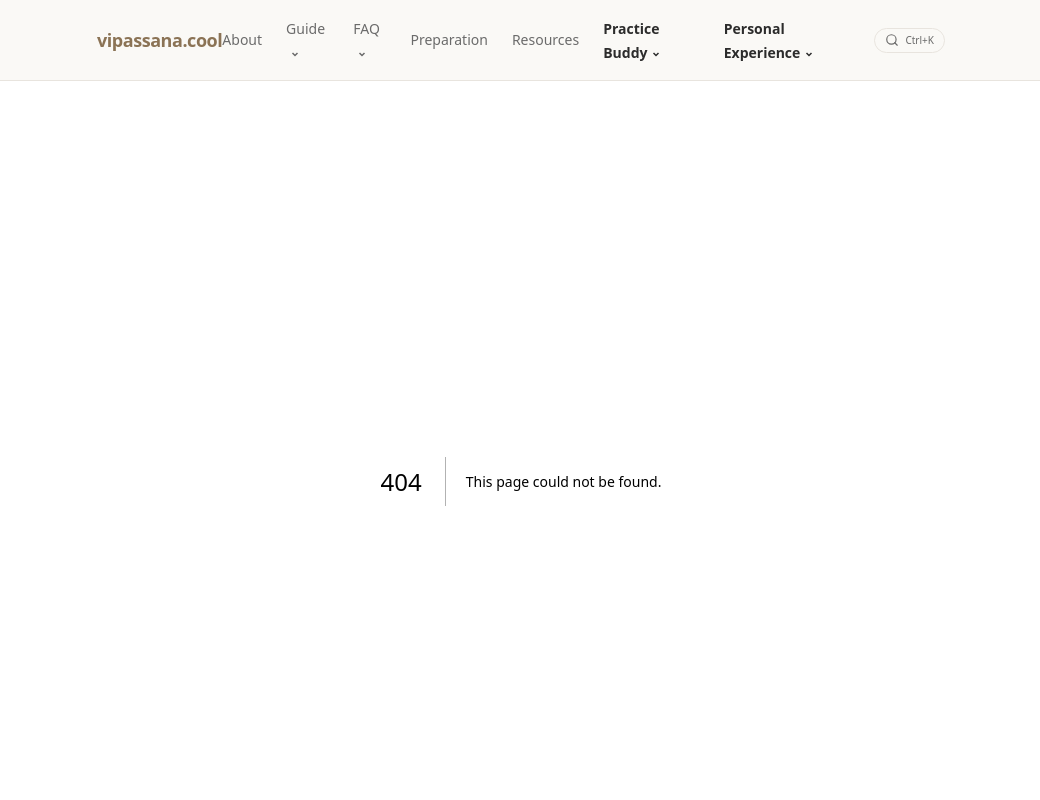
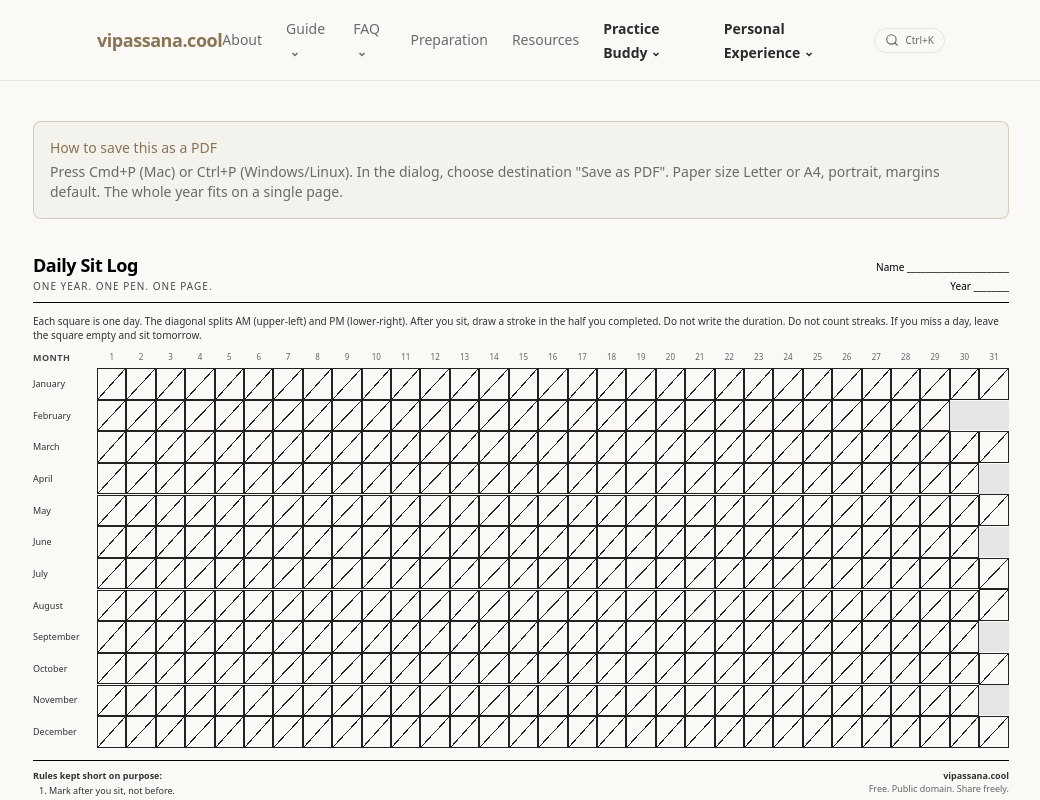
Before and after one commit to m13v/vipassana-cool, a Next.js app: page /daily-sit-log/print in a window 1280 px wide. Before the commit this address had no page. Shown: the top 800 px of the page, without its empty margins (119-1159 px from the left). Built offline with nearby package versions, Linux system fonts and the light colour scheme.

Commit message:
Add printable daily sit log page

```diff
--- /dev/null
+++ b/src/app/daily-sit-log/print/page.tsx
@@ -0,0 +1,123 @@
+import type { Metadata } from "next";
+
+export const metadata: Metadata = {
+  title: "Printable Daily Sit Log (Vipassana) — Free, One Page",
+  description:
+    "A one-page, printable daily sit log for Vipassana old students. 366 blank squares, one calendar year, no streaks. Press Cmd+P or Ctrl+P to save as PDF.",
+  alternates: { canonical: "https://vipassana.cool/daily-sit-log/print" },
+  robots: { index: true, follow: true },
+};
+
+const MONTHS = [
+  { name: "January", days: 31 },
+  { name: "February", days: 29 },
+  { name: "March", days: 31 },
+  { name: "April", days: 30 },
+  { name: "May", days: 31 },
+  { name: "June", days: 30 },
+  { name: "July", days: 31 },
+  { name: "August", days: 31 },
+  { name: "September", days: 30 },
+  { name: "October", days: 31 },
+  { name: "November", days: 30 },
+  { name: "December", days: 31 },
+];
+
+export default function PrintableSitLogPage() {
+  return (
+    <div className="sit-log-wrap mx-auto max-w-5xl px-6 py-10 print:p-0">
+      <style>{`
+        @page { size: Letter portrait; margin: 0.5in; }
+        @media print {
+          html, body { background: #ffffff !important; color: #000000 !important; }
+          .no-print { display: none !important; }
+          .sit-log-wrap { padding: 0 !important; max-width: none !important; }
+          nav, footer, header.site-header { display: none !important; }
+        }
+        .cell { border: 0.5px solid #222; }
+        .cell .split {
+          background-image: linear-gradient(to bottom right, transparent calc(50% - 0.5px), #222 calc(50% - 0.5px), #222 calc(50% + 0.5px), transparent calc(50% + 0.5px));
+        }
+      `}</style>
+
+      <div className="no-print mb-8 rounded-lg border border-accent/30 bg-accent/5 p-4">
+        <p className="text-sm font-medium text-accent mb-1">How to save this as a PDF</p>
+        <p className="text-sm text-muted">
+          Press Cmd+P (Mac) or Ctrl+P (Windows/Linux). In the dialog, choose destination &quot;Save as PDF&quot;. Paper size Letter or A4, portrait, margins default. The whole year fits on a single page.
+        </p>
+      </div>
+
+      <div className="print-sheet" style={{ color: "#000" }}>
+        <div className="mb-3 flex items-end justify-between border-b border-black pb-2">
+          <div>
+            <h1 className="text-lg font-bold tracking-tight">Daily Sit Log</h1>
+            <p className="text-[10px] uppercase tracking-widest text-black/70">One year. One pen. One page.</p>
+          </div>
+          <div className="text-[10px] text-right">
+            <p>Name _______________________</p>
+            <p className="mt-1">Year ________</p>
+          </div>
+        </div>
+
+        <p className="mb-2 text-[10px] leading-snug text-black/80">
+          Each square is one day. The diagonal splits AM (upper-left) and PM (lower-right). After you sit, draw a stroke in the half you completed. Do not write the duration. Do not count streaks. If you miss a day, leave the square empty and sit tomorrow.
+        </p>
+
+        <table className="w-full border-collapse" style={{ tableLayout: "fixed" }}>
+          <thead>
+            <tr>
+              <th className="w-16 text-left text-[9px] font-semibold uppercase tracking-wider text-black/70 pb-1">Month</th>
+              {Array.from({ length: 31 }, (_, i) => (
+                <th key={i} className="text-[8px] font-normal text-black/60 pb-1">
+                  {i + 1}
+                </th>
+              ))}
+            </tr>
+          </thead>
+          <tbody>
+            {MONTHS.map((m) => (
+              <tr key={m.name}>
+                <td className="text-[9px] font-medium pr-2 py-0.5 text-black/80">{m.name}</td>
+                {Array.from({ length: 31 }, (_, i) => {
+                  const dayIndex = i + 1;
+                  const exists = dayIndex <= m.days;
+                  return (
+                    <td key={i} className="p-0">
+                      {exists ? (
+                        <div className="cell relative mx-auto" style={{ width: "100%", paddingTop: "100%" }}>
+                          <div className="split absolute inset-0" />
+                        </div>
+                      ) : (
+                        <div className="relative mx-auto" style={{ width: "100%", paddingTop: "100%", background: "#e5e5e5" }} />
+                      )}
+                    </td>
+                  );
+                })}
+              </tr>
+            ))}
+          </tbody>
+        </table>
+
+        <div className="mt-3 flex items-start justify-between border-t border-black pt-2 text-[9px] text-black/80">
+          <div>
+            <p className="font-semibold">Rules kept short on purpose:</p>
+            <ol className="mt-0.5 list-decimal pl-4 space-y-0.5">
+              <li>Mark after you sit, not before.</li>
+              <li>No colors. No metrics. No streak.</li>
+              <li>Missing a day is not failure. Stopping is.</li>
+              <li>Keep this page somewhere you will see it.</li>
+            </ol>
+          </div>
+          <div className="text-right">
+            <p className="font-semibold">vipassana.cool</p>
+            <p className="text-black/60">Free. Public domain. Share freely.</p>
+          </div>
+        </div>
+      </div>
+
+      <div className="no-print mt-10 text-center">
+        <p className="text-sm text-muted">Ready? Press <kbd className="rounded border border-border bg-card px-1.5 py-0.5 font-mono text-xs">Cmd</kbd> + <kbd className="rounded border border-border bg-card px-1.5 py-0.5 font-mono text-xs">P</kbd> and choose &quot;Save as PDF&quot;.</p>
+      </div>
+    </div>
+  );
+}
```
